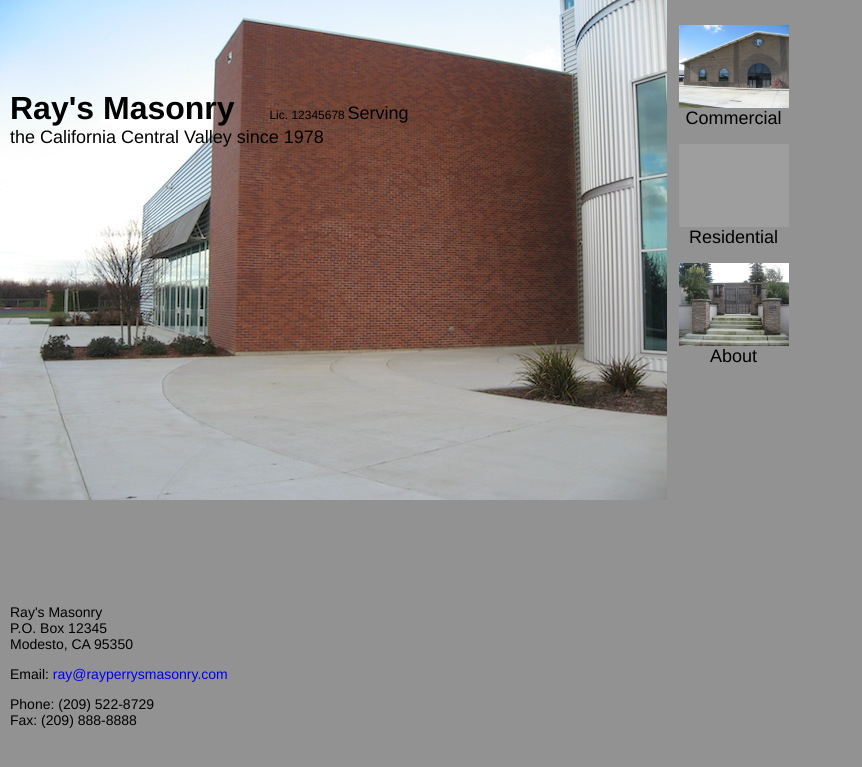
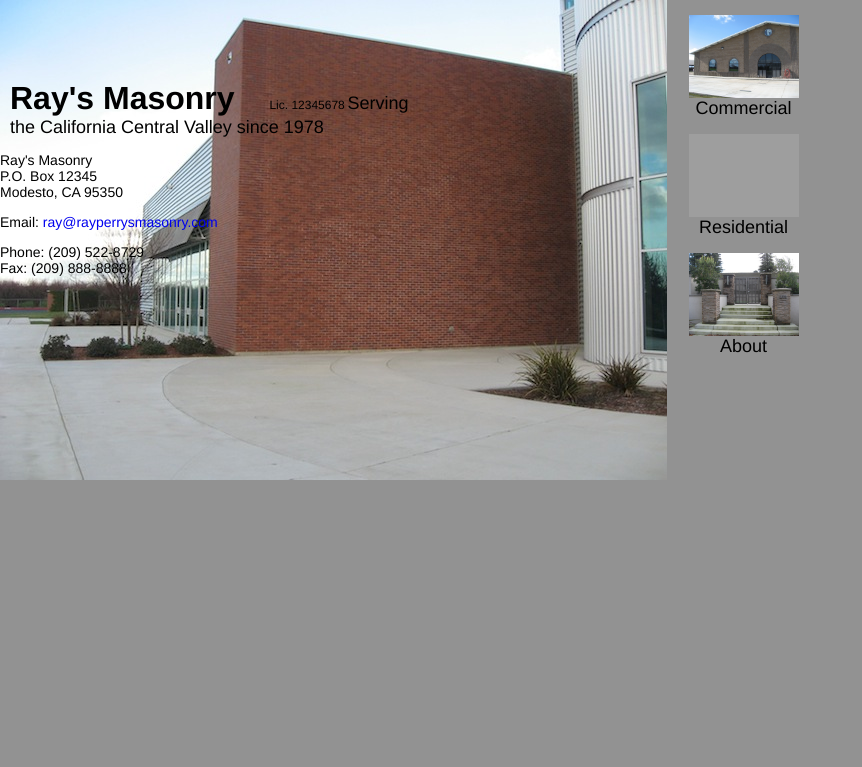
Before and after one commit to patperry/rayperrysmasonry.com, a Jekyll site: the page built from index.html, in a window 1280 px wide, cut to the strip 0-767 px from the top of the page. Shown: the whole strip, without its empty margins (0-862 px from the left). Built offline with Jekyll 4.4.1, drawn with Linux system fonts in a browser that asks for light colours; Markdown is read by kramdown in place of the engine named in the settings; grey boxes are pictures that could not be loaded.

Commit message:
Put header and content in an article div

```diff
--- a/_layouts/default.html
+++ b/_layouts/default.html
@@ -11,15 +11,7 @@
 
   <body id="{{ page.section }}">
     <div class="container">
-      <header>
-        <h1 class="title"><a href="/">{{ page.title }}</a></h1>
-      {% if page.section == 'home' %}
-        <h4>Lic. 12345678</h4>
-        <h3>Serving the California Central Valley since 1978</h3>
-      {% endif %}
-      </header>
-
-      <nav>
+     <nav>
         <ul>
         {% unless page.section == 'home' %}
           <li id="home">
@@ -51,7 +43,17 @@
       </nav>
 
       <article>
-        {{ content }}
+        <header>
+        <h1 class="title"><a href="/">{{ page.title }}</a></h1>
+        {% if page.section == 'home' %}
+        <h4>Lic. 12345678</h4>
+        <h3>Serving the California Central Valley since 1978</h3>
+        {% endif %}
+        </header>
+
+        <section class="content">
+          {{ content }}
+        </section>
       </article>
 
       <footer>
--- a/stylesheets/screen.css
+++ b/stylesheets/screen.css
@@ -6,6 +6,11 @@
   font-family: "Helvetica Neue",arial,clean,sans-serif;
   background-color: #929292;
   color: black;
+  margin: 0;
+  padding: 0;
+}
+
+div {
   margin: 0;
   padding: 0;
 }
@@ -53,32 +58,23 @@
 
 .container {
   position: relative;
-  left: 1.0em;
-  top: 8.0em;
-
-  width: 78.0em;
-  margin: 0 0;
+  width: 80.0em;
+  top: 0;
 }
 
 header {
-  position: absolute;
   width: 40em;
 }
 
 article {
   width: 64.7em;
-  height: 500px;
-  margin: 1em;
-  padding: 0;
+  padding: 8.0em 1.0em 0;
 }
 
 nav {
   position: absolute;
-  right: 0.0em;
-  top: -8.0em;
+  right: 0;
   width: 11.3em;
-  margin: 0;
-  padding: 0;
 }
 
 /* @group page components
@@ -119,9 +115,10 @@
 /* @group overrides
 ------------------------------------------------------------------------------*/
 
-body#home {
+#home .container {
   background-image:url('/images/home/bg.jpg');
   background-repeat: no-repeat;
+  height: 48.0em;
 }
 
 #home header h1,
```
